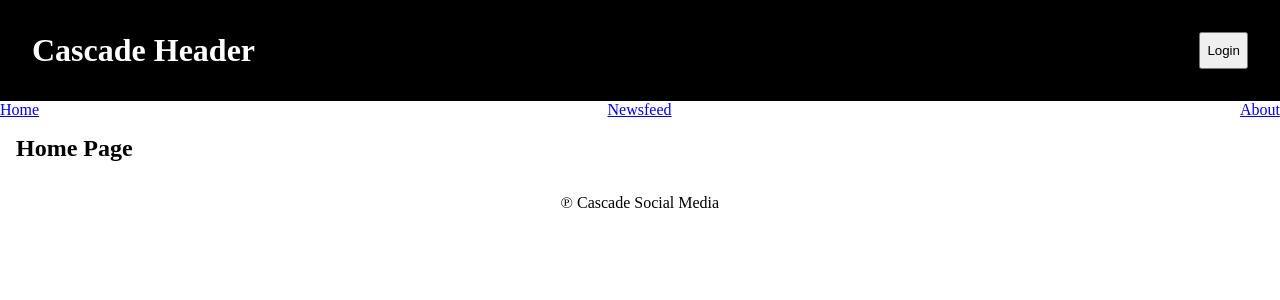
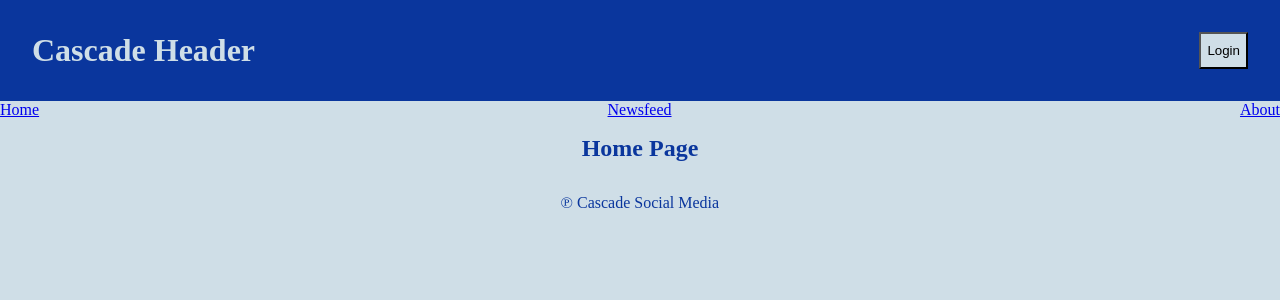
Before and after one commit to AlexWestIsBest/cascade-front-end, a React (Create React App) app: page / in a window 1280 px wide. Shown: the top 300 px of the page. Built offline with nearby package versions, Linux system fonts and the light colour scheme.

Commit message:
Adds brand colors to css

```diff
--- a/src/index.scss
+++ b/src/index.scss
@@ -1,8 +1,8 @@
 // --------------------------
 // VARIABLES
 // --------------------------
-$maincolor: black;
-$contrastcolor: white;
+$maincolor: #0a369d;
+$contrastcolor: #cfdee7;
 
 // mixins - aka presets
 @mixin white-text-black-bg {
@@ -18,6 +18,7 @@ $contrastcolor: white;
 * {
   margin: 0;
   box-sizing: border-box;
+  background-color: $contrastcolor;
 }
 
 .header {
@@ -25,6 +26,9 @@ $contrastcolor: white;
   padding: 2rem;
   display: flex;
   justify-content: space-between;
+  h1 {
+    background-color: #0a369d;
+  }
 }
 .nav {
   display: flex;
@@ -33,6 +37,8 @@ $contrastcolor: white;
 .main {
   @include black-text-white-bg;
   padding: 1rem;
+  display: flex;
+  justify-content: center;
 }
 .footer {
   @include black-text-white-bg;
```
